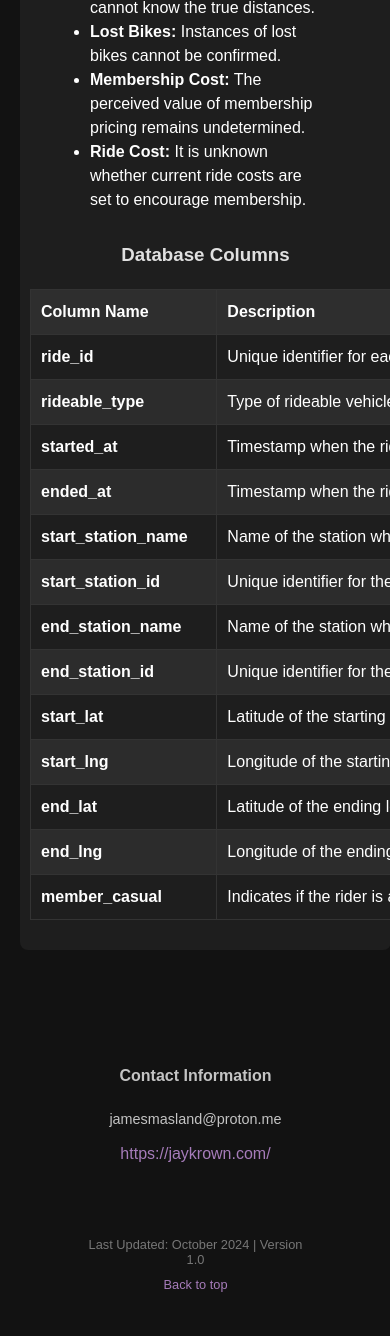
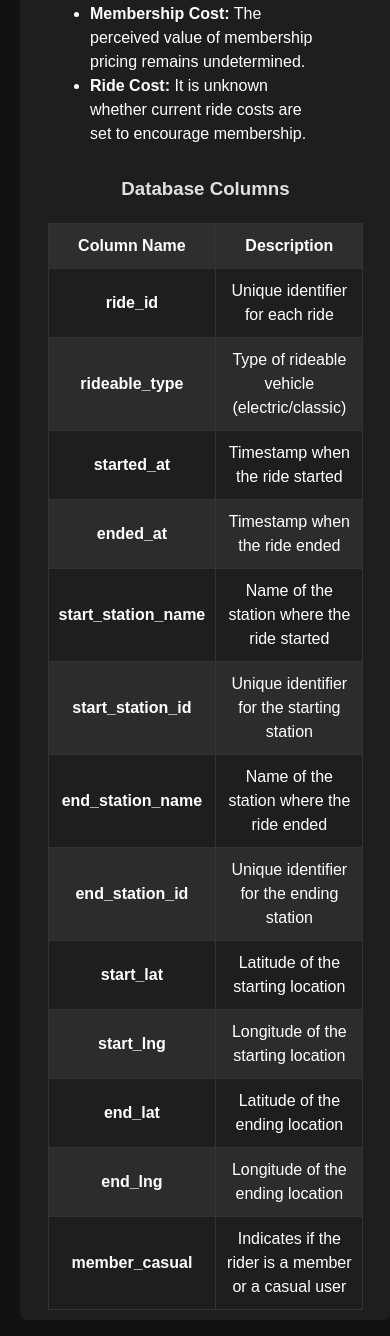
Before and after one commit to jaymasl/cyclistic, a Flask app: page / in a window 390 px wide; the page is wider, and only the part inside the window is pictured. Shown: the part 2273-3609 px from the top of that part. Before the commit the page ends 3565 px from the top of that part, so only its background shows below. Run offline with Flask 3, Linux system fonts and the light colour scheme.

Commit message:
Made the css more dynamic for mobile devices. Removed redundant table css styles. Renamed map title.

```diff
--- a/create_graph.py
+++ b/create_graph.py
@@ -309,7 +309,7 @@ def create_station_map():
         plot_bgcolor='rgba(0, 0, 0, 1)',
         title_font=dict(color='white'),
         title={
-        'text': 'Map of the Top 10 Cyclistic Stations in Chicago',
+        'text': 'Top 10 Stations Map',
         'font': {'size': 24},
         'x': 0.50,
         'xanchor': 'center'
--- a/static/styles.css
+++ b/static/styles.css
@@ -12,6 +12,7 @@ html {
 
 .container {
     max-width: 1800px;
+    width: 90%;
     margin: 0 auto;
     padding: 20px;
 }
@@ -19,9 +20,10 @@ html {
 .main-nav ul {
     list-style-type: none;
     padding: 0;
-    margin: 0;
+    margin: 10px;
     display: flex;
     justify-content: center;
+    flex-wrap: wrap;
     background-color: #1e1e1e;
     border-radius: 8px;
     width: 100%;
@@ -29,13 +31,13 @@ html {
 }
 
 .main-nav ul li {
-    margin: 0 15px;
+    margin: 5px 10px;
 }
 
 .main-nav ul li a {
     text-decoration: none;
     color: #ffffff;
-    padding: 10px 20px;
+    padding: 5px 10px;
     display: block;
     border-radius: 4px;
 }
@@ -176,7 +178,9 @@ td.trip-count, .center-text td {
 }
 
 .narrow-table {
-    width: 600px;
+    max-width: 500;
+    width: 90%;
+    margin: auto;
 }
 
 .narrow-table th, .narrow-table td {
@@ -190,33 +194,6 @@ td.trip-count, .center-text td {
 }
 
 .narrow-table tbody tr:nth-child(even) {
-    background-color: #2c2c2c;
-}
-
-.column-table {
-    width: 600px;
-    border-collapse: collapse;
-    margin-bottom: 20px;
-    font-family: Arial, sans-serif;
-}
-
-.column-table th, .column-table td {
-    text-align: left;
-    padding: 10px;
-    border: 1px solid #333;
-}
-
-.column-table th {
-    background-color: #2e2e2e;
-    color: white;
-    font-weight: bold;
-}
-
-.column-table td {
-    color: white;
-}
-
-.column-table tbody tr:nth-child(even) {
     background-color: #2c2c2c;
 }
 
@@ -257,42 +234,3 @@ td.trip-count, .center-text td {
     font-size: 0.8rem;
     color: #777;
 }
-
-@media (max-width: 480px) {
-    .main-nav ul {
-        flex-wrap: wrap;
-    }
-
-    .main-nav ul li {
-        flex: 1 0 50%;
-        text-align: center;
-    }
-
-    .container, table, .graph, .narrow-table {
-        width: 90%;
-    }
-
-    .chart-container {
-        flex-direction: column;
-    }
-
-    .graph {
-        width: 90%;
-        height: auto;
-        max-width: 100%;
-        margin: 10px auto;
-    }
-
-    .map-view {
-        width: 95%;
-        height: 800px;
-    }
-
-    .footer-content {
-        flex-direction: column;
-    }
-
-    .footer-section {
-        margin: 1rem 0;
-    }
-}
--- a/templates/base.jinja
+++ b/templates/base.jinja
@@ -85,7 +85,7 @@
                 </ul>
 
                 <h3>Database Columns</h3>
-                <table class="column-table">
+                <table class="narrow-table">
                     <thead>
                         <tr>
                             <th>Column Name</th>
```
